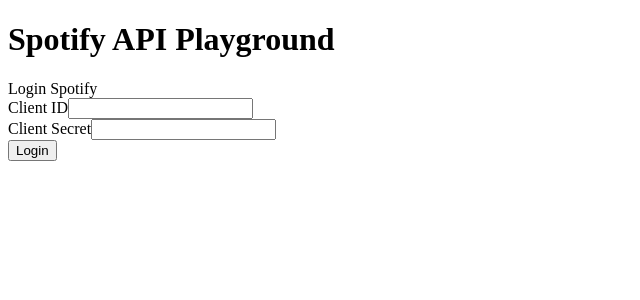
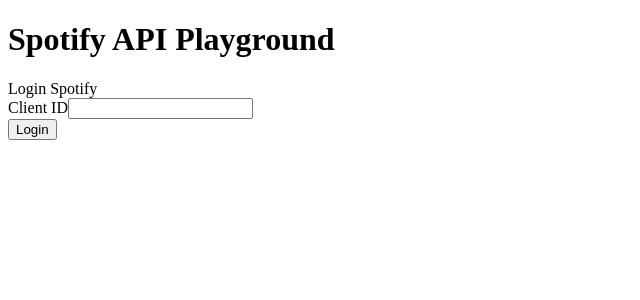
Before and after one commit to agumy/spotify-api-playground, a Next.js app: page /login in a window 1280 px wide. Shown: the top 300 px of the page, without its empty margins (0-640 px from the left). Built offline with nearby package versions, Linux system fonts and the light colour scheme.

Commit message:
remove client_secret from form

```diff
--- a/pages/login.tsx
+++ b/pages/login.tsx
@@ -29,11 +29,6 @@
           />
         </div>
 
-        <div className="w-full flex gap-3 items-center justify-between">
-          <label htmlFor="secret">Client Secret</label>
-          <input className="text-gray-900 p-1" id="secret" />
-        </div>
-
         <div className="w-full flex justify-end text-gray-400 hover:text-white">
           <button onClick={onClick} type="submit">
             Login
```
